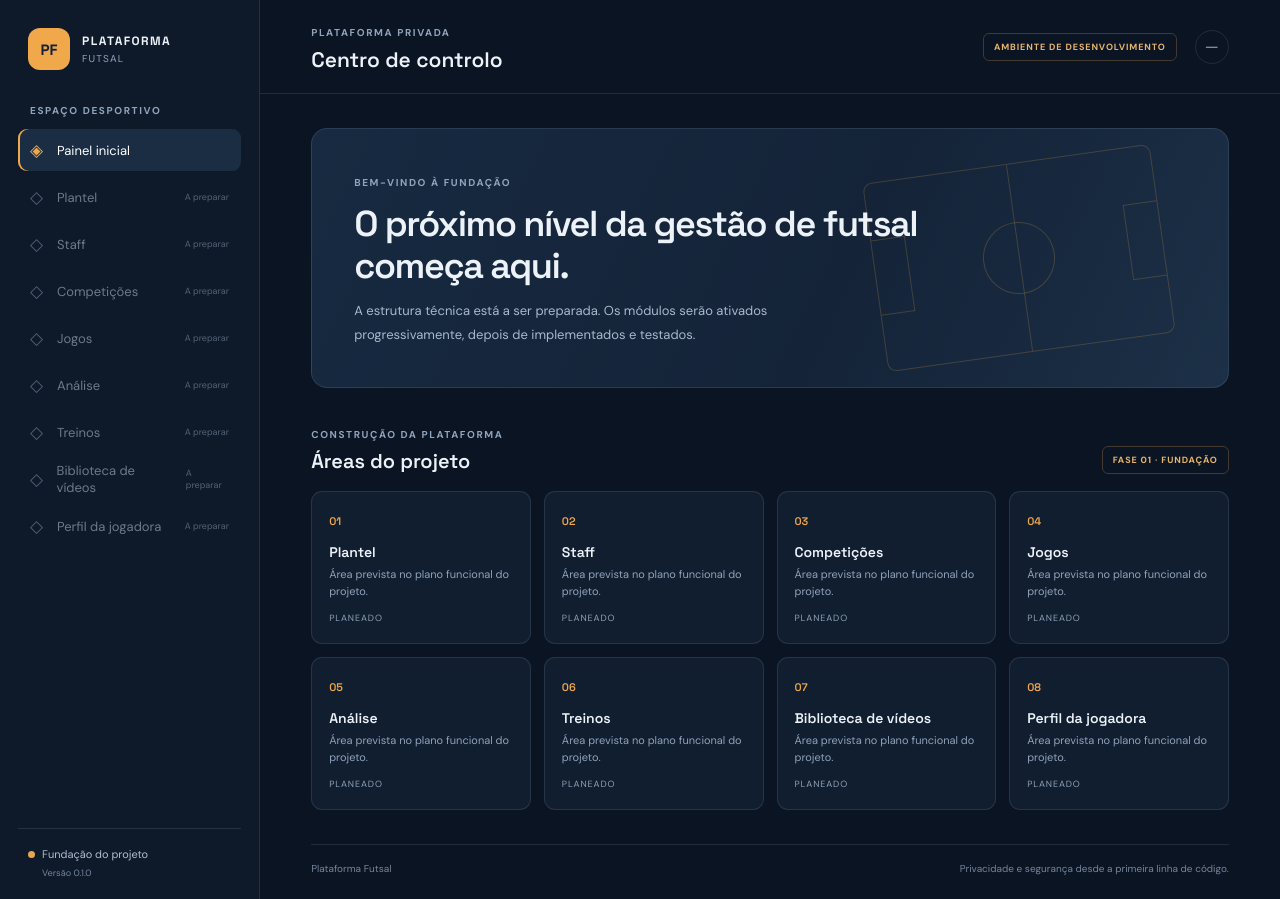
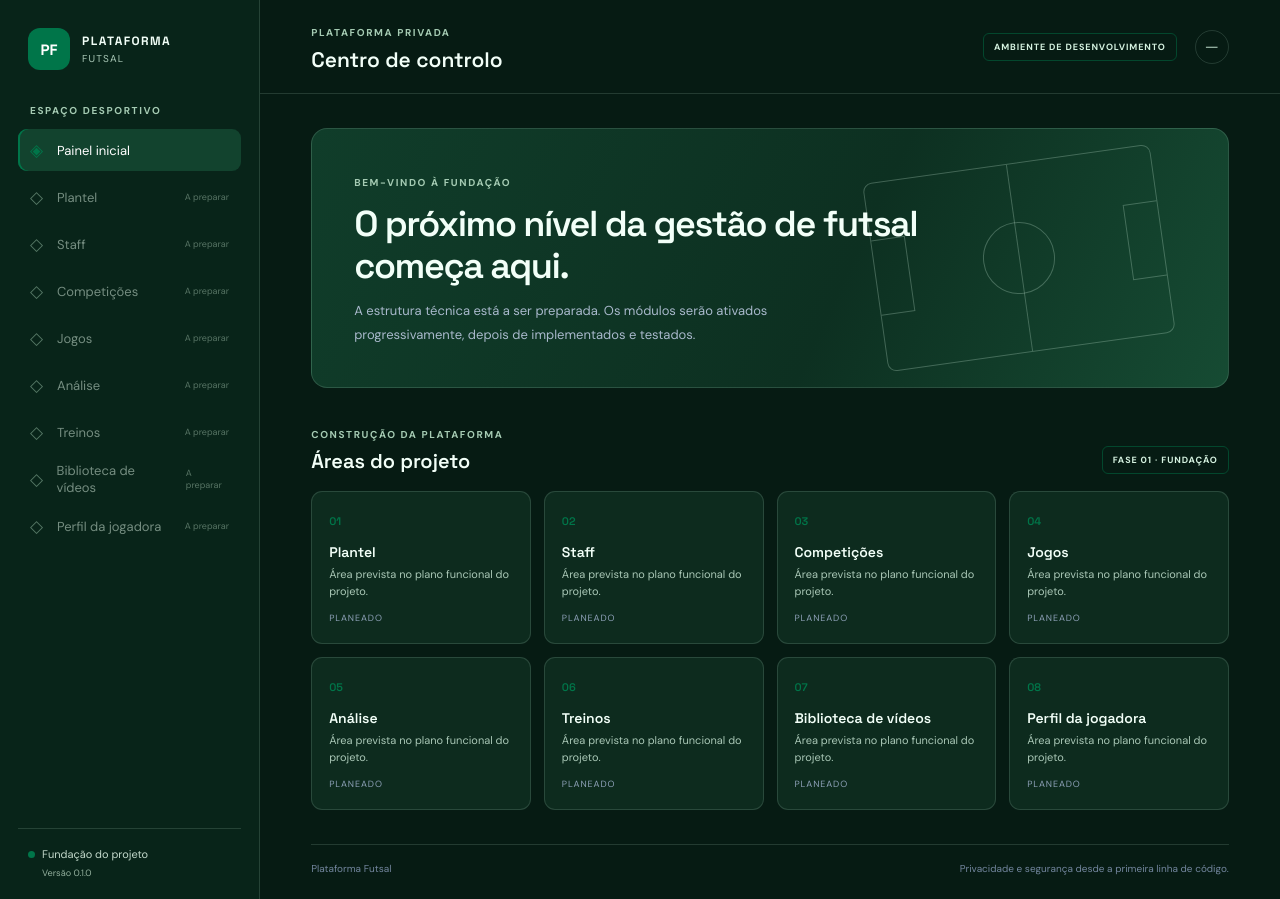
Before and after one commit to MiguelCustodio9/plataforma-futsal, a React (Vite) app in the folder frontend/: page / in a window 1280 px wide. Built offline with nearby package versions, Linux system fonts and the light colour scheme.

Commit message:
Aplica identidade cromática do Núcleo Sporting CP Castelo Branco

```diff
--- a/frontend/src/styles.css
+++ b/frontend/src/styles.css
@@ -2,16 +2,16 @@
 
 :root {
   font-family: "DM Sans", sans-serif;
-  color: #edf2f8;
-  background: #0b1422;
+  color: #f2fff8;
+  background: #061b13;
   font-synthesis: none;
   text-rendering: optimizeLegibility;
   -webkit-font-smoothing: antialiased;
-  --surface: #111e30;
-  --surface-soft: #16263b;
-  --line: rgba(191, 209, 232, 0.12);
-  --muted: #8fa2bb;
-  --accent: #f0a84b;
+  --surface: #0d2b1e;
+  --surface-soft: #123927;
+  --line: rgba(211, 255, 230, 0.14);
+  --muted: #a9c7b6;
+  --accent: #007549;
 }
 
 * { box-sizing: border-box; }
@@ -21,39 +21,39 @@ button, a { -webkit-tap-highlight-color: transparent; }
 a:focus-visible { outline: 2px solid var(--accent); outline-offset: 4px; }
 
 .app-shell { min-height: 100vh; display: grid; grid-template-columns: 260px minmax(0, 1fr); }
-.sidebar { background: #0e1a2a; border-right: 1px solid var(--line); padding: 28px 18px 20px; display: flex; flex-direction: column; }
+.sidebar { background: #082419; border-right: 1px solid var(--line); padding: 28px 18px 20px; display: flex; flex-direction: column; }
 .brand { display: flex; align-items: center; gap: 12px; padding: 0 10px 34px; }
-.brand-mark { width: 42px; height: 42px; display: grid; place-items: center; border-radius: 12px; background: var(--accent); color: #172235; font: 700 15px "Space Grotesk", sans-serif; }
+.brand-mark { width: 42px; height: 42px; display: grid; place-items: center; border-radius: 12px; background: var(--accent); color: #ffffff; font: 700 15px "Space Grotesk", sans-serif; }
 .brand strong, .brand small { display: block; letter-spacing: .12em; }
 .brand strong { font: 700 12px "Space Grotesk", sans-serif; }
 .brand small { color: var(--muted); font-size: 10px; margin-top: 3px; }
-.sidebar-label, .eyebrow { color: #90a4bd; font-size: 10px; font-weight: 700; letter-spacing: .16em; }
+.sidebar-label, .eyebrow { color: #a5cbb3; font-size: 10px; font-weight: 700; letter-spacing: .16em; }
 .sidebar-label { padding: 0 12px 12px; }
 .sidebar nav { display: grid; gap: 5px; }
-.nav-link { min-height: 42px; display: flex; align-items: center; gap: 11px; padding: 0 12px; border-radius: 9px; color: #aebed0; font-size: 13px; }
-.nav-link > span:first-child { width: 16px; color: #7f94ae; font-size: 17px; }
-.nav-link.active { color: #fff; background: #1b2d43; box-shadow: inset 2px 0 var(--accent); }
+.nav-link { min-height: 42px; display: flex; align-items: center; gap: 11px; padding: 0 12px; border-radius: 9px; color: #c3d9cb; font-size: 13px; }
+.nav-link > span:first-child { width: 16px; color: #8db49c; font-size: 17px; }
+.nav-link.active { color: #fff; background: #12432e; box-shadow: inset 2px 0 var(--accent); }
 .nav-link.active > span:first-child { color: var(--accent); }
 .disabled-link { opacity: .58; cursor: default; }
-.soon { margin-left: auto; font-size: 9px; color: #8294aa; }
-.sidebar-footer { margin-top: auto; border-top: 1px solid var(--line); padding: 18px 10px 0; color: #aebed0; font-size: 11px; }
-.sidebar-footer small { display: block; padding: 6px 0 0 14px; color: #71849d; }
-.status-dot { display: inline-block; width: 7px; height: 7px; margin-right: 7px; border-radius: 50%; background: #e8a64b; }
+.soon { margin-left: auto; font-size: 9px; color: #8eac99; }
+.sidebar-footer { margin-top: auto; border-top: 1px solid var(--line); padding: 18px 10px 0; color: #c3d9cb; font-size: 11px; }
+.sidebar-footer small { display: block; padding: 6px 0 0 14px; color: #91ad9b; }
+.status-dot { display: inline-block; width: 7px; height: 7px; margin-right: 7px; border-radius: 50%; background: #007549; }
 .main-area { min-width: 0; }
 .topbar { min-height: 94px; padding: 20px clamp(22px, 4vw, 58px); display: flex; justify-content: space-between; align-items: center; border-bottom: 1px solid var(--line); }
 .topbar h1 { margin: 5px 0 0; font: 600 21px "Space Grotesk", sans-serif; }
 .topbar-meta { display: flex; align-items: center; gap: 18px; }
-.environment, .phase-tag { padding: 7px 10px; border: 1px solid rgba(240,168,75,.25); border-radius: 6px; color: #e8b56f; font-size: 9px; font-weight: 700; letter-spacing: .1em; }
+.environment, .phase-tag { padding: 7px 10px; border: 1px solid rgba(0,117,73,.5); border-radius: 6px; color: #d5f2e0; font-size: 9px; font-weight: 700; letter-spacing: .1em; }
 .avatar { width: 34px; height: 34px; display: grid; place-items: center; border: 1px solid var(--line); border-radius: 50%; color: var(--muted); }
 .content { width: min(1380px, 100%); margin: 0 auto; padding: 34px clamp(22px, 4vw, 58px) 24px; }
-.welcome-panel { min-height: 260px; position: relative; overflow: hidden; display: flex; align-items: center; padding: 38px 42px; border: 1px solid var(--line); border-radius: 16px; background: linear-gradient(115deg, #172a41 0%, #142338 58%, #1c3047 100%); }
+.welcome-panel { min-height: 260px; position: relative; overflow: hidden; display: flex; align-items: center; padding: 38px 42px; border: 1px solid var(--line); border-radius: 16px; background: linear-gradient(115deg, #103d2a 0%, #0d3021 58%, #164b33 100%); }
 .welcome-copy { position: relative; z-index: 1; max-width: 590px; }
 .welcome-copy h2 { max-width: 570px; margin: 13px 0 12px; font: 600 clamp(25px, 3vw, 36px)/1.16 "Space Grotesk", sans-serif; letter-spacing: -.04em; }
 .welcome-copy p { max-width: 520px; margin: 0; color: #a9b9cc; font-size: 13px; line-height: 1.8; }
-.court-art { position: absolute; right: 7%; top: 50%; width: 290px; height: 190px; transform: translateY(-50%) rotate(-8deg); border: 1px solid rgba(240,168,75,.32); border-radius: 9px; opacity: .65; }
-.center-line { position: absolute; left: 50%; height: 100%; border-left: 1px solid rgba(240,168,75,.32); }
-.court-circle { position: absolute; width: 72px; height: 72px; border: 1px solid rgba(240,168,75,.32); border-radius: 50%; left: calc(50% - 36px); top: calc(50% - 36px); }
-.court-box { position: absolute; top: 30%; width: 34px; height: 40%; border: 1px solid rgba(240,168,75,.32); }
+.court-art { position: absolute; right: 7%; top: 50%; width: 290px; height: 190px; transform: translateY(-50%) rotate(-8deg); border: 1px solid rgba(224,255,236,.38); border-radius: 9px; opacity: .65; }
+.center-line { position: absolute; left: 50%; height: 100%; border-left: 1px solid rgba(224,255,236,.38); }
+.court-circle { position: absolute; width: 72px; height: 72px; border: 1px solid rgba(224,255,236,.38); border-radius: 50%; left: calc(50% - 36px); top: calc(50% - 36px); }
+.court-box { position: absolute; top: 30%; width: 34px; height: 40%; border: 1px solid rgba(224,255,236,.38); }
 .court-box-left { left: 0; border-left: 0; }
 .court-box-right { right: 0; border-right: 0; }
 .section-heading { display: flex; align-items: end; justify-content: space-between; gap: 16px; margin: 34px 0 17px; }
```
